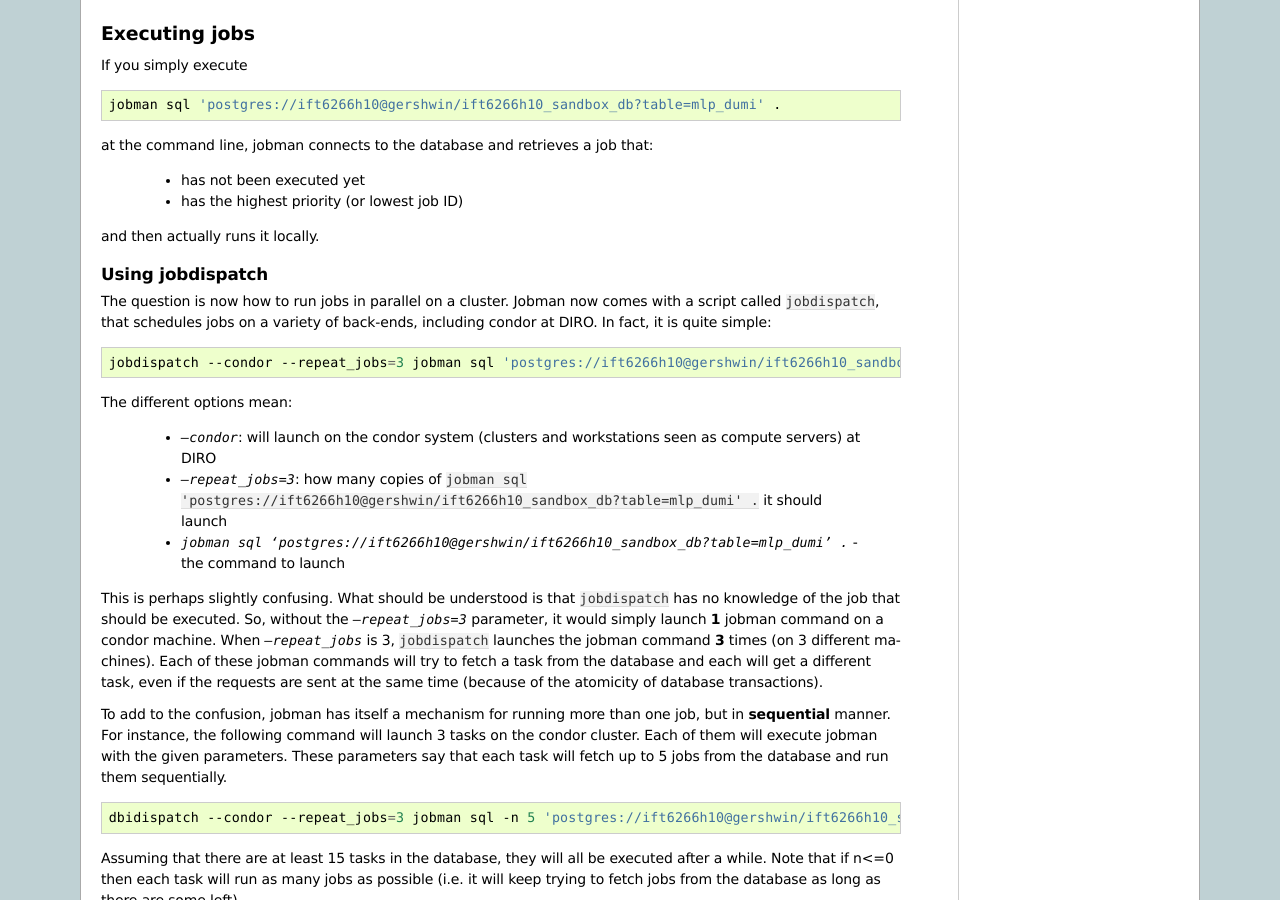
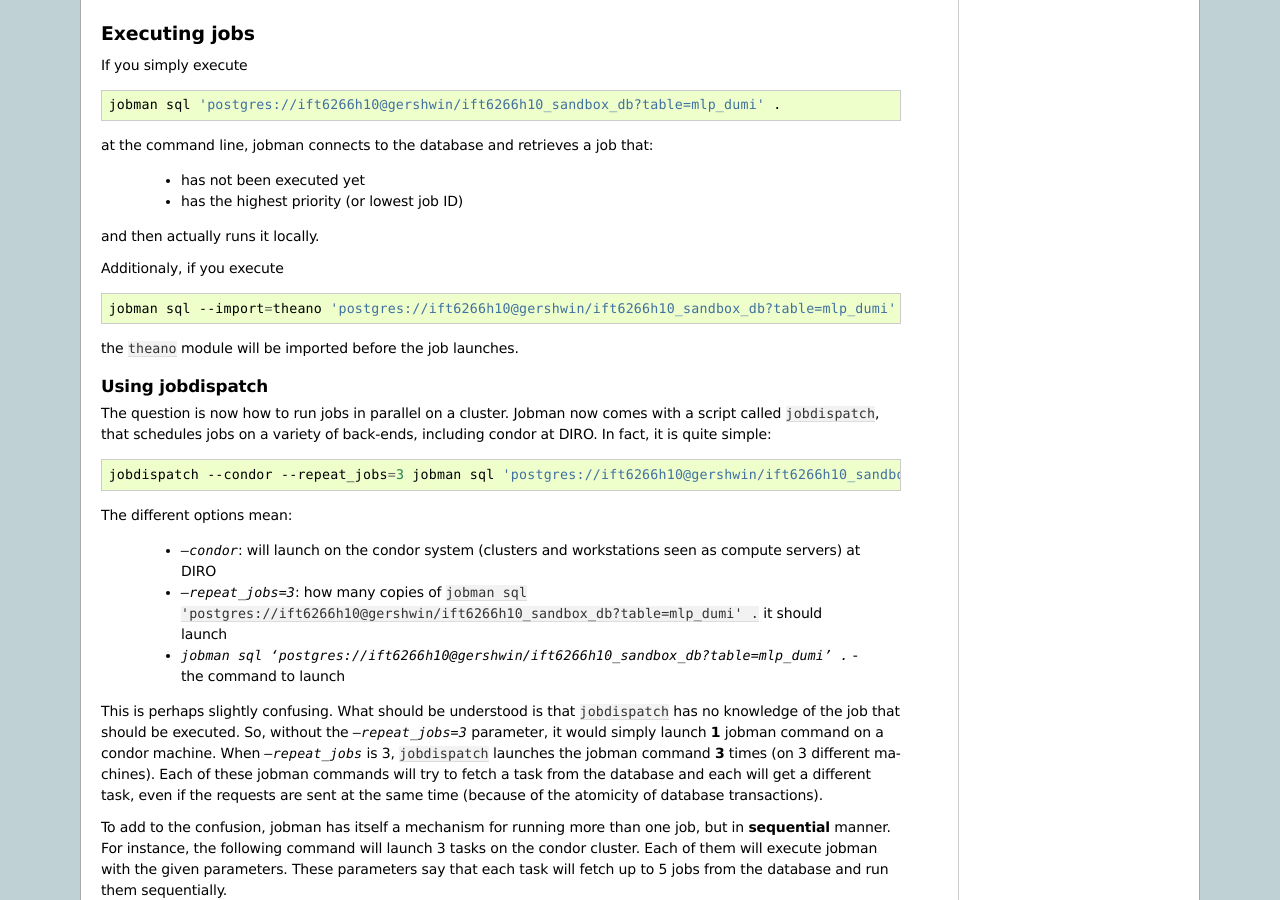
Before and after one commit to crmne/jobman, a Sphinx documentation site: the page built from doc/mlp_jobman.txt, in a window 1280 px wide and 900 px high, scrolled down 3098 px. Built offline with Sphinx 7.4.7, drawn with Linux system fonts in a browser that asks for light colours; formulas are drawn with MathJax 3.

Commit message:
Added documentation in doc/addition_exp_sql.txt and doc/mlp_jobman.txt

```diff
--- a/doc/mlp_jobman.txt
+++ b/doc/mlp_jobman.txt
@@ -219,6 +219,14 @@
 
 and then actually runs it locally.
 
+Additionaly, if you execute
+
+.. code-block:: bash
+
+    jobman sql --import=theano 'postgres://ift6266h10@gershwin/ift6266h10_sandbox_db?table=mlp_dumi' .
+
+the ``theano`` module will be imported before the job launches.
+
 Using jobdispatch
 -----------------
 
```
Also changed, not shown: doc/addition_exp_sql.txt (+10 -0 lines).
